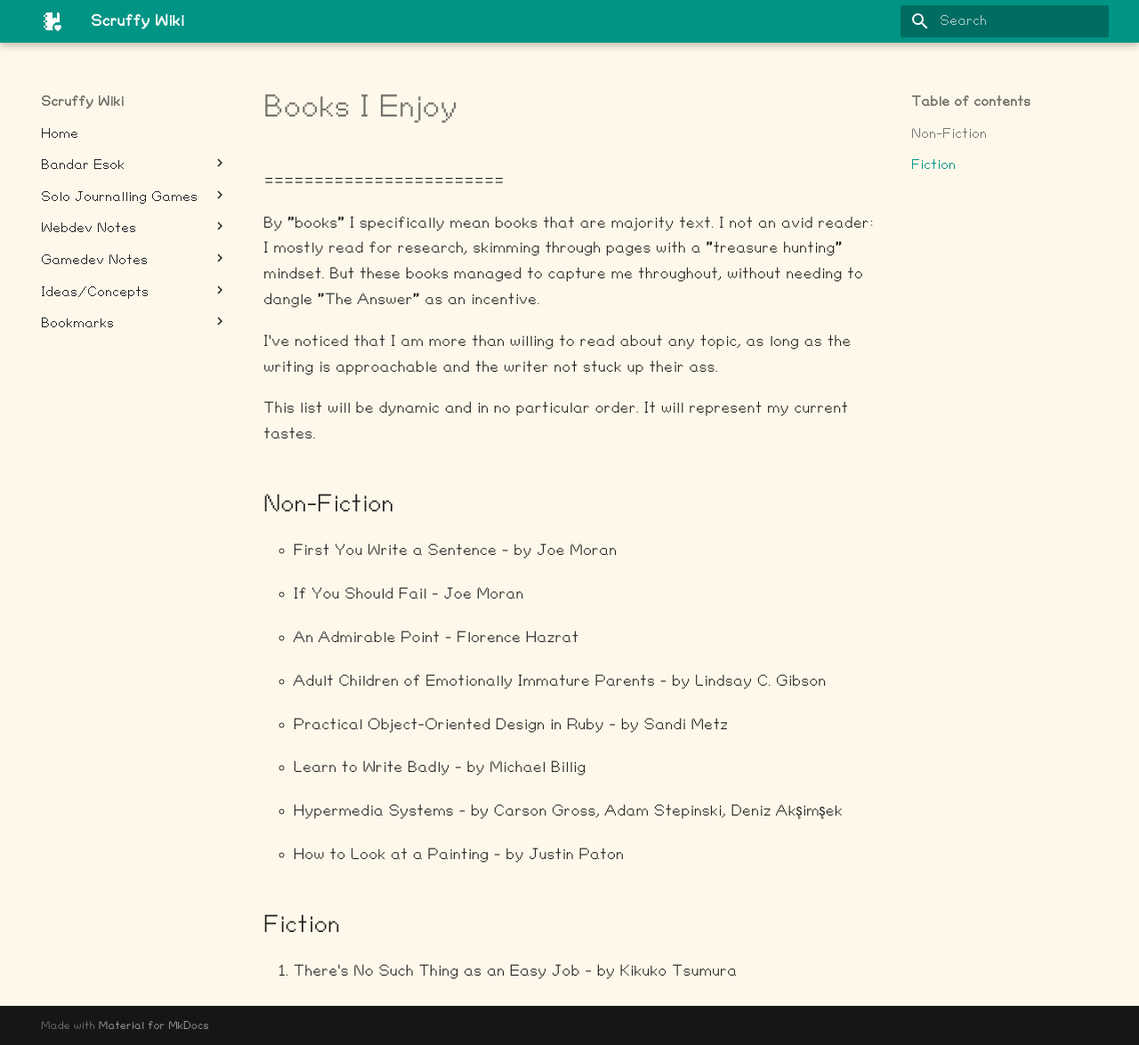
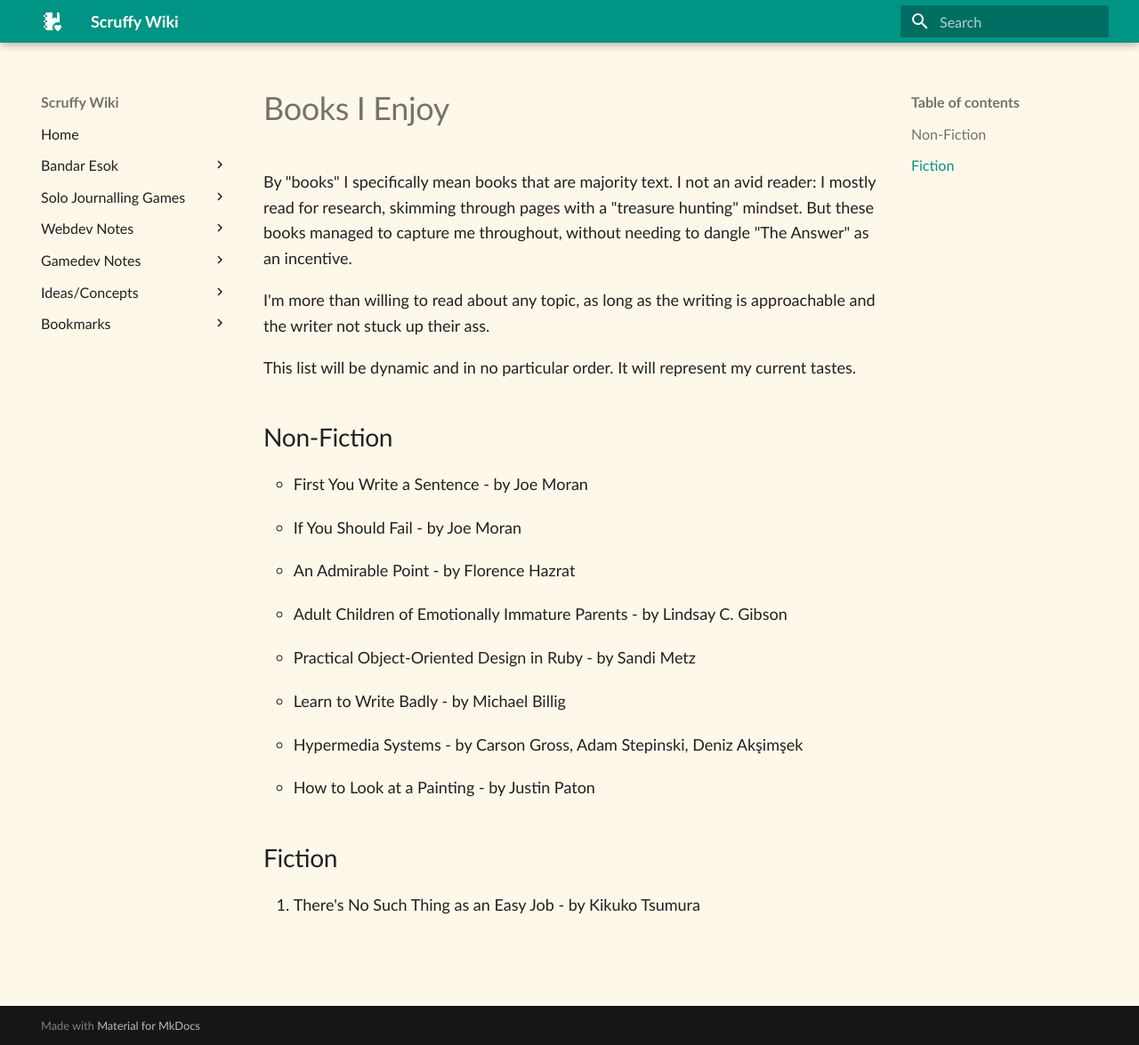
Before and after one commit to muahchee/scruffyWiki, an MkDocs documentation site: the page built from docs/notes/bookmarks/Books I Enjoy.md, in a window 1280 px wide and 1175 px high. Shown: the whole window at 89% size. Built offline with MkDocs 1.6.1 and Material for MkDocs 9.7.7, drawn with Linux system fonts in a browser that asks for light colours; some web fonts are replaced.

Commit message:
redo styling for clearer text

```diff
--- a/docs/notes/bookmarks/Books I Enjoy.md
+++ b/docs/notes/bookmarks/Books I Enjoy.md
@@ -1,17 +1,17 @@
-# Books I Enjoy
+Books I Enjoy
 ========================
 
 By "books" I specifically mean books that are majority text. I not an avid reader: I mostly read for research, skimming through pages with a "treasure hunting" mindset. But these books managed to capture me throughout, without needing to dangle "The Answer" as an incentive.
 
-I've noticed that I am more than willing to read about any topic, as long as the writing is approachable and the writer not stuck up their ass.
+I'm more than willing to read about any topic, as long as the writing is approachable and the writer not stuck up their ass.
 
 This list will be dynamic and in no particular order. It will represent my current tastes.
 
 ## Non-Fiction
 
 - First You Write a Sentence - by Joe Moran
-- If You Should Fail - Joe Moran
-- An Admirable Point - Florence Hazrat
+- If You Should Fail - by Joe Moran
+- An Admirable Point - by Florence Hazrat
 - Adult Children of Emotionally Immature Parents - by Lindsay C. Gibson
 - Practical Object-Oriented Design in Ruby - by Sandi Metz
 - Learn to Write Badly - by Michael Billig
--- a/docs/stylesheets/extra.css
+++ b/docs/stylesheets/extra.css
@@ -1,84 +1,68 @@
 @font-face {
-  font-family: "basiic";
-  src: url(../fonts/basiic.ttf);
+  font-family: daruma;
+  src: url("../fonts/DarumadropOne-Regular.ttf");
 }
 
-@font-face {
-  font-family: "heartfont";
-  src: url(../fonts/heartfont.ttf);
-}
-
-@font-face {
-  font-family: "yoster";
-  src: url(../fonts/yoster.ttf);
-}
-
-:root, [data-md-color-scheme="default"]{
-
+:root,
+[data-md-color-scheme="default"] {
   --md-default-bg-color: #fdf8ea;
-
 }
 
 :root {
-
-  --md-text-font: "basiic", Avenir, Montserrat, Corbel, 'URW Gothic', source-sans-pro, sans-serif;
+  --md-text-font: ui-rounded, "Hiragino Maru Gothic ProN", Quicksand, Comfortaa,
+    Manjari, "Arial Rounded MT", "Arial Rounded MT Bold", Calibri,
+    source-sans-pro, sans-serif;
 
   --md-code-font: Roboto Mono, monospace;
 
+  line-height: 1.5;
 }
 
+h1, h2 {
+  font-family: "daruma", var(--md-text-font);
+}
 
-.md-typeset ul{
+.md-typeset ul {
   list-style-type: circle;
 }
 
-.md-typeset ol li, .md-typeset ul li{
+.md-typeset ol li,
+.md-typeset ul li {
   margin-bottom: 20px;
 }
 
 .md-nav {
-  font-size: .8rem;
+  font-size: 0.8rem;
   line-height: 1.6;
 }
 
 .md-typeset {
-  font-size: .9rem
+  font-size: 0.9rem;
 }
 
 .bold {
-
   font-weight: bold;
-  color: var(--md-accent-fg-color)
-
+  color: var(--md-accent-fg-color);
 }
 
 .underline {
-
   text-decoration: underline;
-
 }
 
 .profile-img {
-
   float: right;
   width: 350px;
   margin: 0 50px 50px 0;
-
 }
 
 .skrunkle-img {
-
   width: 200px;
   float: left;
-
 }
 
-@media screen and (max-width: 480px){
-
+@media screen and (max-width: 480px) {
   .profile-img {
-
     float: none;
     margin: 10px;
-
   }
 }
```
Also changed, not shown: docs/index.md (+2 -0 lines), docs/notes/bookmarks/Second readings.md (+1 -1 lines).
